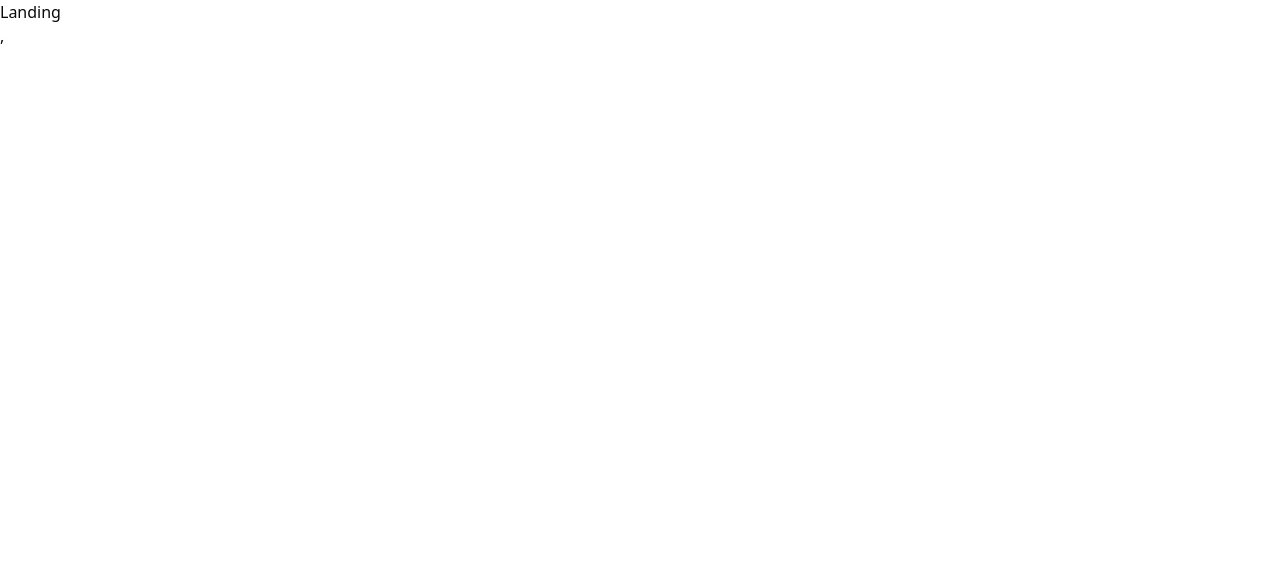
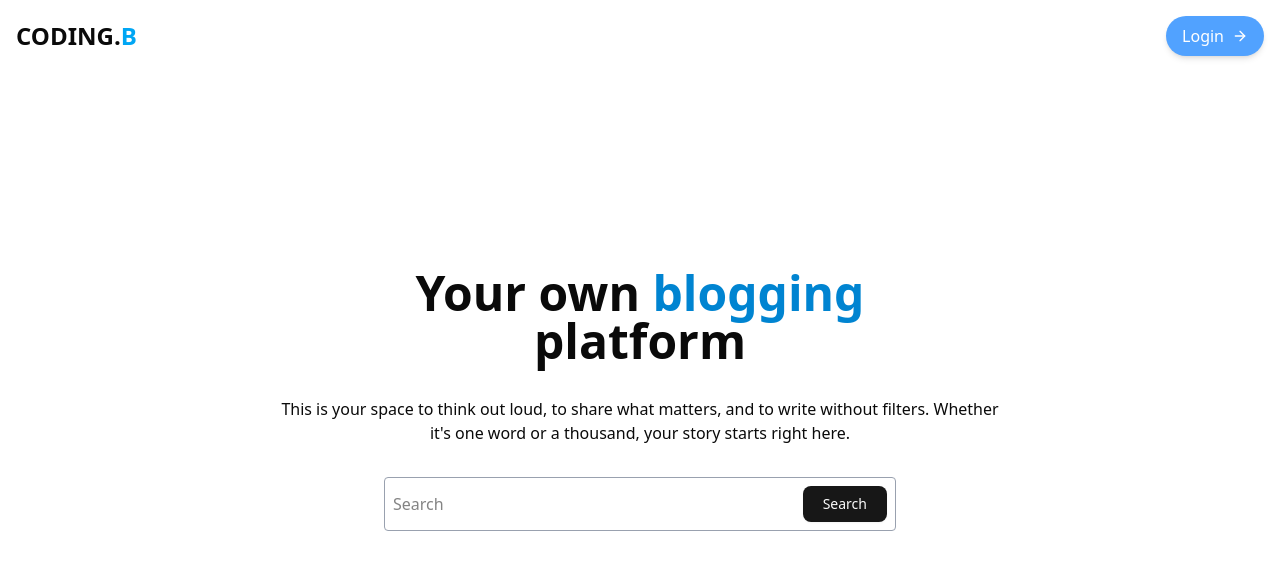
Before and after one commit to IncridableAcuman/coding_blog, a React (Vite) app in the folder frontend/: page /landing in a window 1280 px wide. Shown: the top 570 px of the page. Built offline with nearby package versions, Linux system fonts and the light colour scheme.

Commit message:
coding blog

```diff
--- /dev/null
+++ b/frontend/src/components/ui/data/Footer.tsx
@@ -0,0 +1,19 @@
+
+const Footer = () => {
+  return (
+    <div>
+        <footer className="bg-gray-800 text-white py-4">
+            <div className="container mx-auto text-center">
+            <p className="text-sm">
+                &copy; {new Date().getFullYear()} Coding.B. All rights reserved.
+            </p>
+            <p className="text-xs mt-2">
+                Built with ❤️ by Izzat
+            </p>
+            </div>
+        </footer>
+    </div>
+  )
+}
+
+export default Footer
--- /dev/null
+++ b/frontend/src/components/ui/data/Navbar.tsx
@@ -0,0 +1,19 @@
+import { ArrowRight } from "lucide-react"
+import { useNavigate } from "react-router-dom"
+
+const Navbar = () => {
+  const navigate=useNavigate();
+  return (
+    <div className="fixed top-0 left-0 w-full flex items-center justify-between p-4 z-50 bg-white">
+        <h1 className="text-2xl font-bold uppercase">Coding.<span className="text-sky-500">B</span></h1>
+        <div className="flex items-center gap-2 bg-blue-400 text-white px-4 py-2 rounded-full
+         shadow-md cursor-pointer hover:bg-blue-500 transition-colors duration-300"
+          onClick={() => navigate("/login")}>
+            <button>Login</button>
+            <ArrowRight size={16} />
+        </div>
+    </div>
+  )
+}
+
+export default Navbar
--- a/frontend/src/pages/Landing.tsx
+++ b/frontend/src/pages/Landing.tsx
@@ -1,7 +1,24 @@
+import { Button } from "@/components/ui/button"
+import Navbar from "@/components/ui/data/Navbar"
 
 const Landing = () => {
   return (
-    <div>Landing</div>
+    <>
+    <div className="w-full min-h-screen">
+      <Navbar/>
+      <div className="flex items-center justify-center h-screen">
+        <div className="text-center p-4 space-y-8">
+          <h1 className="text-4xl font-extrabold lg:text-5xl">Your own {" "}
+            <span className="text-sky-600">blogging</span> <br /> platform</h1>
+            <p>This is your space to think out loud, to share what matters, and to write without filters. Whether <br /> it's one word or a thousand, your story starts right here.</p>
+            <div className="flex items-center gap-2 border border-gray-400 p-2 rounded w-full max-w-lg mx-auto">
+              <input type="text" placeholder="Search" className="outline-none w-full" />
+              <Button className="px-5">Search</Button>
+            </div>
+        </div>
+      </div>
+    </div>
+    </>
   )
 }
 
```
